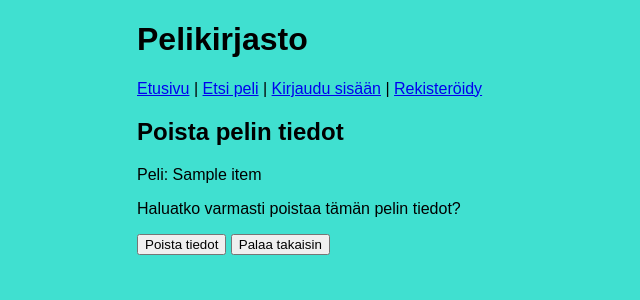
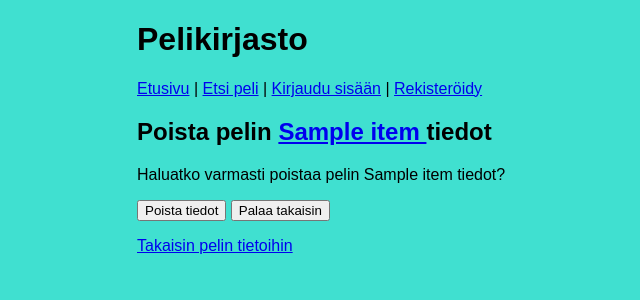
Before and after one commit to iita-mari/pelikirjasto, a Flask app: template templates/remove_item.html in a window 1280 px wide. Shown: the top 300 px of the page, without its empty margins (103-743 px from the left). Run offline with Flask 3, Linux system fonts and the light colour scheme; the template is opened without the code that fills it: most values are stand-ins (such as "Sample title", 1, 10 or a date in 2020).

Commit message:
Improve navigation on pages

```diff
--- a/templates/new_item.html
+++ b/templates/new_item.html
@@ -42,4 +42,7 @@
   </p>
   <input type="submit" value="Lisää uusi peli" />
 </form>
-  {% endblock %}
+<p>
+  <a href="/">Takaisin etusivulle</a>
+</p>
+{% endblock %}
--- a/templates/remove_item.html
+++ b/templates/remove_item.html
@@ -3,11 +3,13 @@
 {% block title %}Poista pelin tiedot{% endblock %}
 
 {% block content %}
-  <h2>Poista pelin tiedot</h2>
-  <p>Peli: {{item.title }}</p>
-  <p>Haluatko varmasti poistaa tämän pelin tiedot?</p>
+  <h2>Poista pelin <a href="/item/{{ item.id }}">{{ item.title }} </a>tiedot</h2>
+  <p>Haluatko varmasti poistaa pelin {{item.title }} tiedot?</p>
   <form action="/remove_item/{{ item.id }}" method="post">
     <input type="submit" name="remove" value="Poista tiedot">
     <input type="submit" name="back" value="Palaa takaisin">
   </form>
+<p>
+  <a href="/item/{{ item.id }}">Takaisin pelin tietoihin</a>
+</p>
 {% endblock %}
--- a/templates/show_item.html
+++ b/templates/show_item.html
@@ -42,4 +42,7 @@
   <input type="submit" value="Lisää kommentti" />
 </form>
 {% endif %}
+<p>
+  <a href="/">Takaisin etusivulle</a>
+</p>
 {% endblock %}
--- a/templates/show_user.html
+++ b/templates/show_user.html
@@ -14,6 +14,6 @@
   {% endfor %}
 </ul>
 <p>
-  <a href="/">Takaisin</a>
+  <a href="/">Takaisin etusivulle</a>
 </p>
 {% endblock %}
```
Also changed, not shown: templates/edit_item.html (+6 -1 lines).
